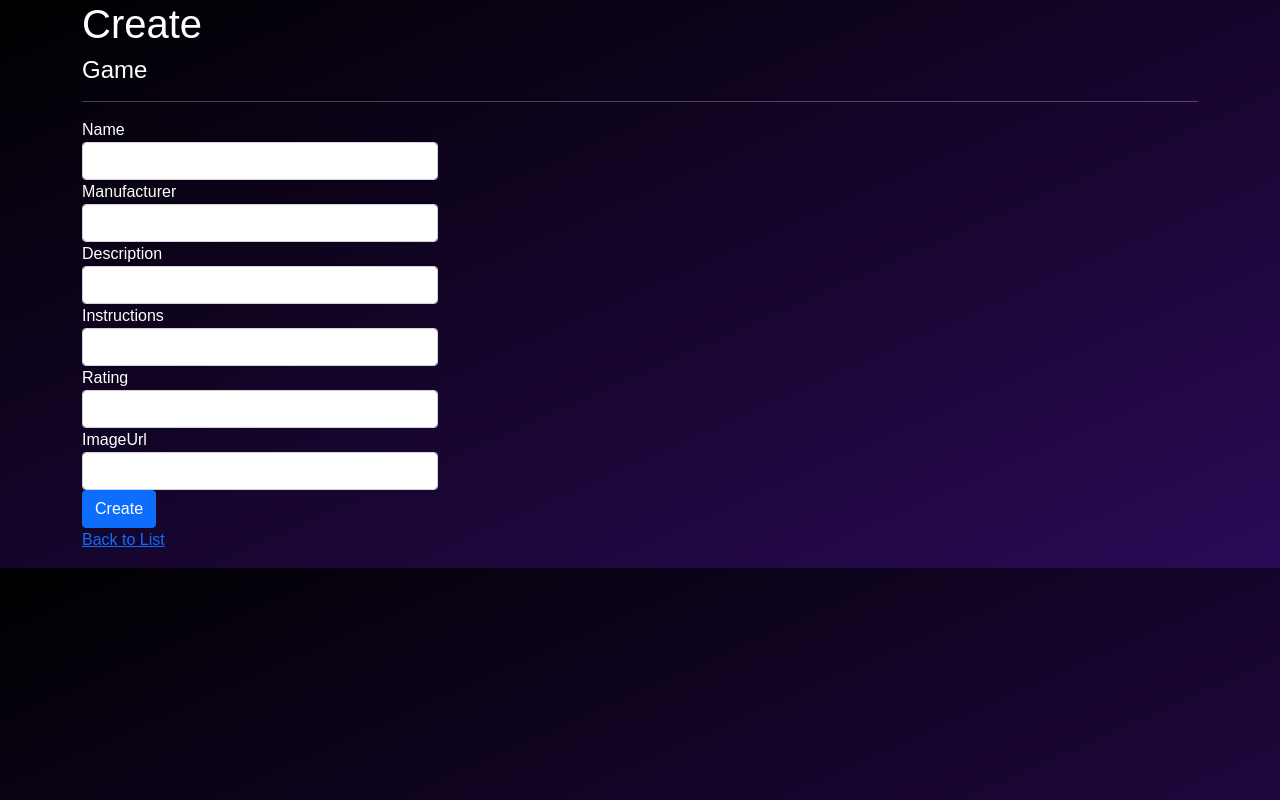
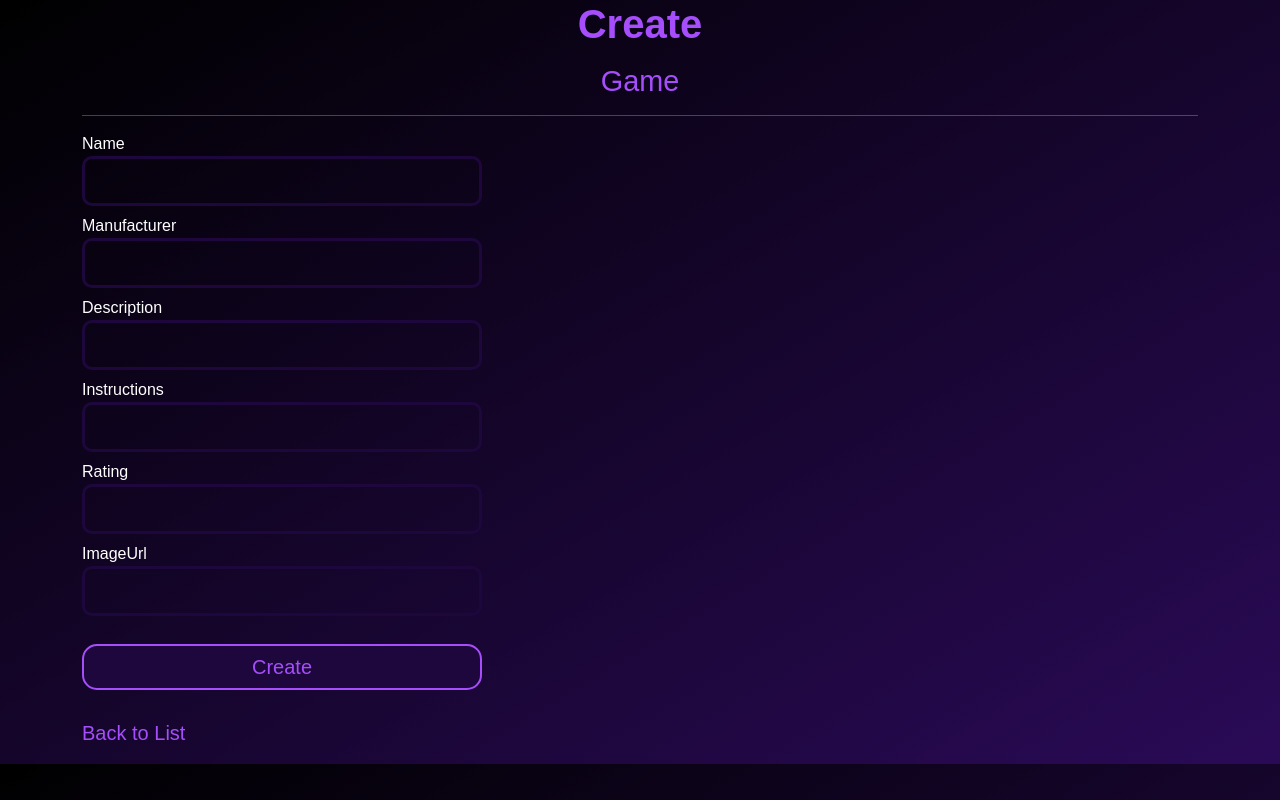
Before and after one commit to Ilijan69/GameCatalog, an ASP.NET Core app: page /Game/Create in a window 1280 px wide. Run offline with ASP.NET Core 8, Linux system fonts and the light colour scheme; style sheets or scripts are compiled from the project's sources.

Commit message:
Final version

```diff
--- a/GameCatalog-master/GameCatalog/Views/Game/Create.cshtml
+++ b/GameCatalog-master/GameCatalog/Views/Game/Create.cshtml
@@ -49,7 +49,7 @@
     </div>
 </div>
 
-<div>
+<div class="back-list">
     <a asp-action="Index">Back to List</a>
 </div>
 
--- a/GameCatalog-master/GameCatalog/Views/Game/Details.cshtml
+++ b/GameCatalog-master/GameCatalog/Views/Game/Details.cshtml
@@ -42,7 +42,7 @@
         </dd>
     </dl>
 </div>
-<div>
+<div class="back-list">
     <a asp-action="Edit" asp-route-id="@Model?.Id">Edit</a> |
     <a asp-action="Index">Back to List</a>
 </div>
--- a/GameCatalog-master/GameCatalog/wwwroot/css/site.css
+++ b/GameCatalog-master/GameCatalog/wwwroot/css/site.css
@@ -86,3 +86,158 @@ body {
     justify-content: center;
     transform: translateX(+50%); /* Center it horizontally */
 }
+.add-game-button {
+    position: fixed;
+    bottom: 30px; /* Adjust distance from the bottom of the screen */
+    right: 30px; /* Adjust distance from the right of the screen */
+    width: 70px; /* Size of the button */
+    height: 70px; /* Size of the button */
+    background-color: #1D073C; /* Background color */
+    border: none; /* Remove border */
+    border-radius: 50%; /* Make it a circle */
+    display: flex;
+    align-items: center;
+    justify-content: center;
+    box-shadow: 0 4px 6px rgba(0, 0, 0, 0.1); /* Optional: Add shadow for depth */
+    transition: all 0.3s ease; /* Smooth transition for color changes */
+}
+
+    .add-game-button a {
+        font-size: 40px; /* Make the "+" symbol bigger */
+        color: #A64EFB; /* Set the text color to white */
+        text-decoration: none; /* Remove underline from the link */
+        transition: all 0.3s ease; /* Smooth transition for text color change */
+    }
+
+/* Hover effect */
+    .add-game-button:hover {
+        background-color: #A64EFB; /* Change background to white on hover */
+        box-shadow: 0 6px 8px rgba(0, 0, 0, 0.2); /* Slightly larger shadow on hover */
+    }
+
+.add-game-button:hover a {
+    color: #1D073C; /* Change text color to the button's original color on hover */
+}
+
+.form-control {
+    border-radius: 10px; /* Add border radius to the input fields */
+    background: transparent;
+    width:400px;
+    padding: 10px; /* Optional: Add padding inside the input fields */
+    border: 3px solid #1D073C; /* Optional: Adjust the border color */
+    color: #A64EFB;
+}
+
+.form-group {
+    margin-bottom: 0.5rem; /* Optional: Adjust space between form fields */
+}
+
+.form-control:focus {
+    background: transparent;
+    color: #A64EFB;
+    border: 1px solid #1D073C;
+}
+
+.btn-primary {
+    background: #1D073C;
+    width:400px;
+    border: 2px solid #A64EFB;
+    border-radius: 15px;
+    color: #A64EFB;
+    transition: all 0.3s ease; /* Smooth transition for color changes */
+    font-size: 20px;
+    margin: 20px 0;
+}
+
+    .btn-primary:hover {
+        background: #A64EFB;
+        border: solid 2px #A64EFB;
+        color: #1D073C;
+    }
+
+.back-list a {
+    font-size: 20px;
+    color: #A64EFB;
+    text-decoration: none;
+    transition: all 0.3s ease; /* Smooth transition for color changes */
+}
+    .back-list a:hover {
+        color: #1D073C;
+    }
+
+.btn-danger {
+    background: #1D073C;
+    width: 400px;
+    border: 2px solid #A64EFB;
+    border-radius: 15px;
+    color: #A64EFB;
+    transition: all 0.3s ease; /* Smooth transition for color changes */
+    font-size: 15px;
+}
+
+.buttons{
+    display:flex;
+    justify-content:space-evenly;
+}
+
+    .buttons button{
+        width:50%;
+        padding:12px 22px;
+    }
+
+/* General styling for the details page */
+h1 {
+    color: #A64EFB;
+    font-size: 2.5rem;
+    font-weight: bold;
+    text-align: center;
+    margin-bottom: 1rem;
+}
+
+h4 {
+    color: #A64EFB;
+    font-size: 1.8rem;
+    margin-bottom: 1rem;
+    text-align: center;
+}
+
+/* Styling for the description list (dl) */
+dl.row {
+    background-color: mediumpurple;
+    padding: 20px;
+    border-radius: 8px;
+    box-shadow: 0 2px 10px rgba(0, 0, 0, 0.1);
+}
+
+/* Label and definition styling */
+dt {
+    font-weight: bold;
+    font-size: 1.3rem;
+    color: #1D073C;
+    border-right: 3px solid #1D073C;
+    border-bottom: 3px solid #1D073C;
+    border-radius:10px;
+}
+
+dd {
+    color: white;
+    font-weight:bold;
+    margin-bottom: 10px;
+    font-size: 1.2rem;
+}
+
+
+/* Responsive styling for smaller screens */
+@media (max-width: 768px) {
+    h1 {
+        font-size: 2rem;
+    }
+
+    h4 {
+        font-size: 1.5rem;
+    }
+
+    dl.row {
+        padding: 15px;
+    }
+}
```
Also changed, not shown: GameCatalog-master/GameCatalog/Views/Game/Edit.cshtml (+12 -3 lines), GameCatalog-master/GameCatalog/Views/Game/_GameList.cshtml (+5 -2 lines).
